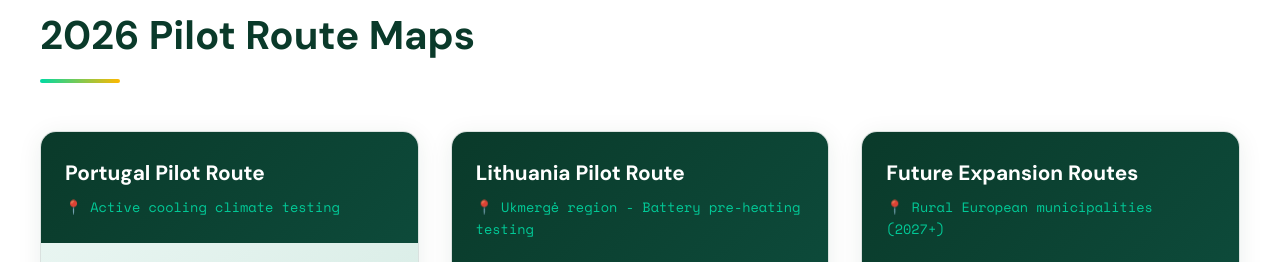
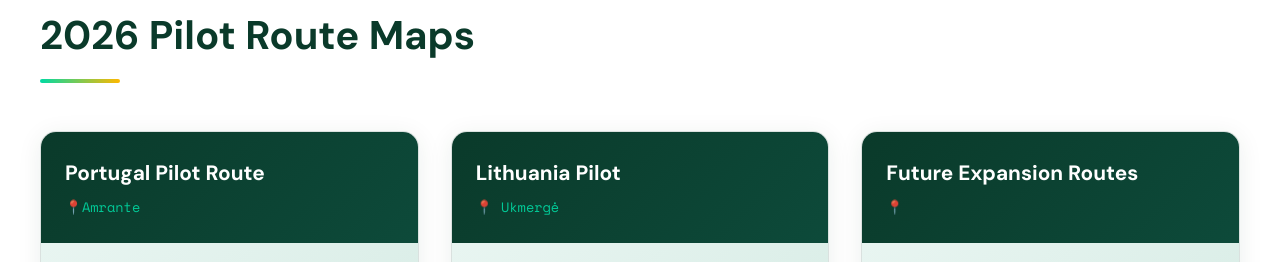
Before and after one commit to alexeyfdv/Class-Assignment, a plain HTML site: page index.html in a window 1280 px wide. Shown: the part 5165-5427 px from the top of the page. Drawn offline with nearby package versions, Linux system fonts and the light colour scheme.

Commit message:
Update index.html

```diff
--- a/index.html
+++ b/index.html
@@ -1036,7 +1036,7 @@
                 <div class="map-card">
                     <div class="map-header">
                         <h3>Portugal Pilot Route</h3>
-                        <p class="map-location">📍 Active cooling climate testing</p>
+                        <p class="map-location">📍Amrante</p>
                     </div>
                     <div class="map-container">
                         <iframe src="https://www.google.com/maps/d/u/0/embed?mid=12p-T2yJ1y02XgcvvJ717hkDPhBgSx6s&ehbc=2E312F" width="100%"
@@ -1050,8 +1050,8 @@
 
                 <div class="map-card">
                     <div class="map-header">
-                        <h3>Lithuania Pilot Route</h3>
-                        <p class="map-location">📍 Ukmergė region - Battery pre-heating testing</p>
+                        <h3>Lithuania Pilot </h3>
+                        <p class="map-location">📍 Ukmergė </p>
                     </div>
                     <div class="map-container">
                         <iframe src="https://www.google.com/maps/d/u/0/embed?mid=10Kl37AomR_bp4Wsu9yc7mVLD3QcVYcQ&ehbc=2E312F" width="100%"
@@ -1065,7 +1065,7 @@
                 <div class="map-card">
                     <div class="map-header">
                         <h3>Future Expansion Routes</h3>
-                        <p class="map-location">📍 Rural European municipalities (2027+)</p>
+                        <p class="map-location">📍</p>
                     </div>
                     <div class="map-container">
                         <iframe src="https://www.google.com/maps/d/u/0/embed?mid=12p-T2yJ1y02XgcvvJ717hkDPhBgSx6s&ehbc=2E312F"width="100%"
```
